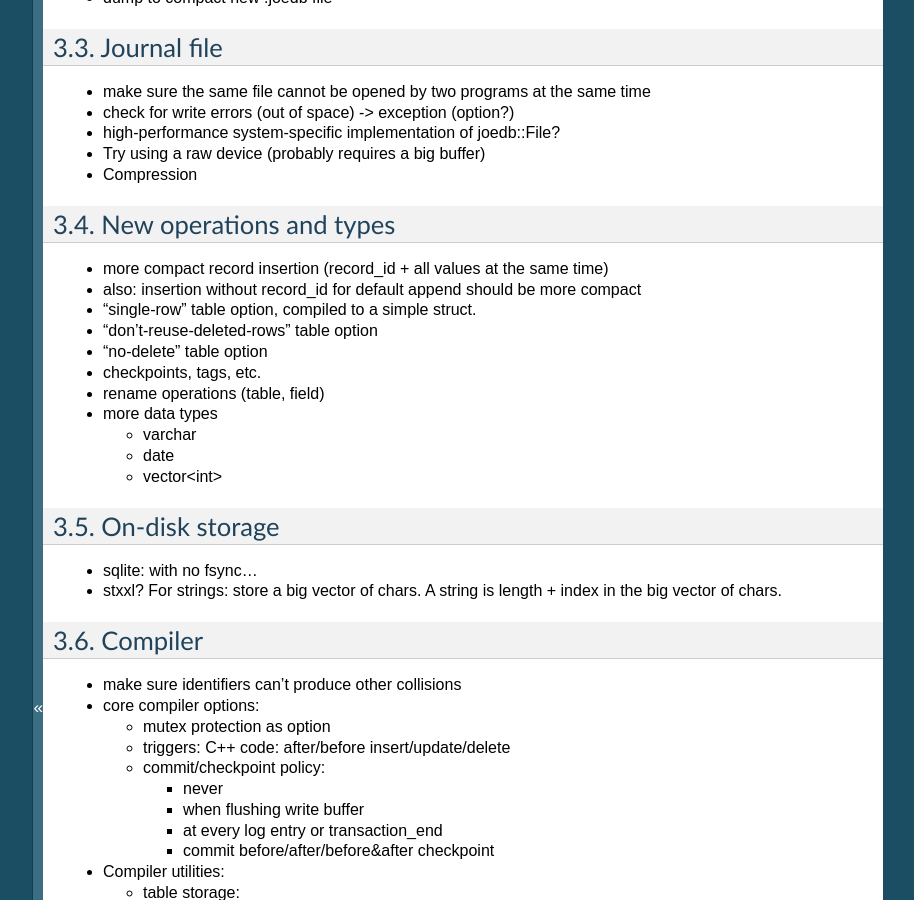
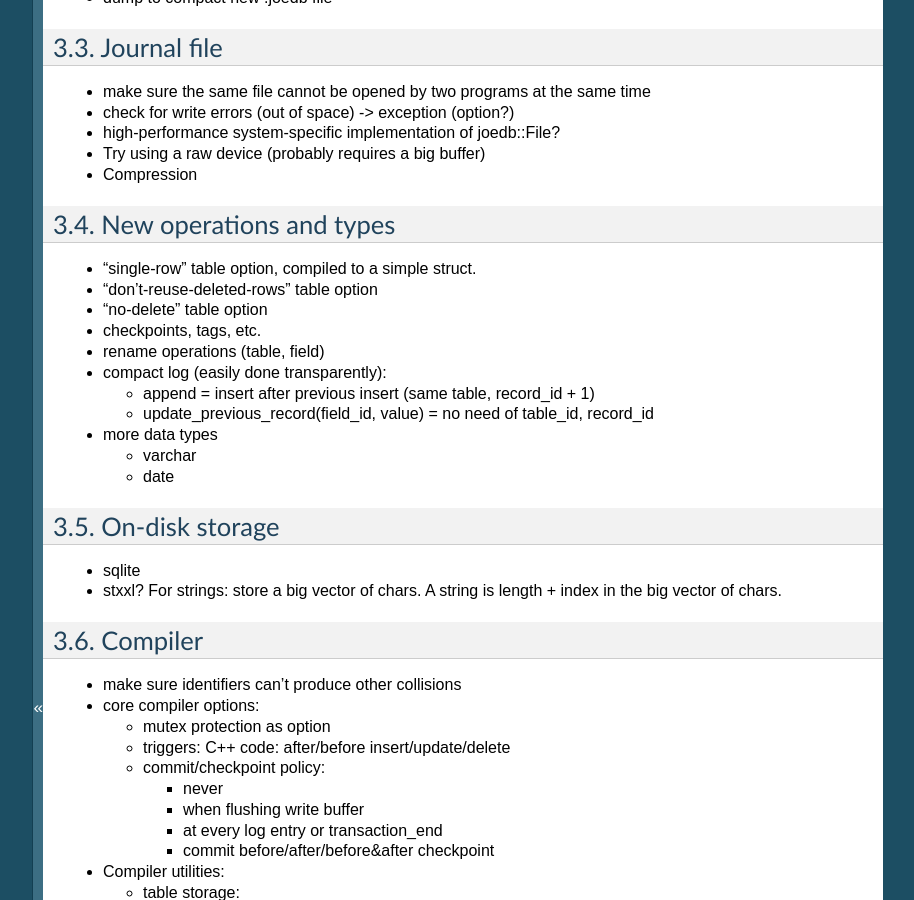
Before and after one commit to Remi-Coulom/joedb, a Sphinx documentation site: the page built from doc/source/todo.rst, in a window 1280 px wide and 900 px high, scrolled down 458 px. Shown: the whole window, without its empty margins (187-1101 px from the left). Built offline with Sphinx 7.4.7, drawn with Linux system fonts in a browser that asks for light colours; formulas are drawn with MathJax 3.

Commit message:
ideas + minor changes

```diff
--- a/doc/source/intro.rst
+++ b/doc/source/intro.rst
@@ -8,7 +8,7 @@ Context and Motivation
 
 The usual approach to writing programs with persistent data stored in a relational database consists in using SQL queries. Most database management systems provide an API that take SQL strings as parameters.
 
-The problem of using an SQL API is that the program has to produce SQL strings at run time. It has a cost in terms of performance, because the SQL string has to be generated by the program, and parsed by the database. Another problem with such SQL string manipulation is the security risk of `SQL Injection <http://en.wikipedia.org/wiki/SQL_injection>`_. Also, type and identifier errors will be detected at run time instead of compile-time, which does not fit the philosophy of statically-typed programming languages.
+The problem of using an SQL API is that the program has to produce SQL strings at run time. It has a cost in terms of performance, because the SQL string has to be generated by the program, and parsed by the database. Another problem with such SQL string manipulation is the security risk of SQL Injection. Also, type and identifier errors will be detected at run time instead of compile-time, which does not fit the philosophy of statically-typed programming languages.
 
 Some weaknesses of SQL APIs can be corrected by encapsulating the SQL string manipulations into some higher-level interfaces such as object-relational mapping systems or data-access objects. These systems improve safety by providing static typing and identifier lookup.
 
@@ -19,8 +19,6 @@ The idea of joedb is to overcome these problems by dropping SQL, and all the abs
 Joedb stores data in permanent storage with a journal. Writing a journal is necessary for crash recovery and transactions. And because the journal can contain all the data, it is not necessary to make anything else permanent. In addition to its extreme simplicity, this approach also makes it possible to annotate the history with time stamps and tags, and to re-create any past state of the database.
 
 A journal is a simple representation of the data, but, for many typical operations, it is not a convenient representation. In practice, an application that uses joedb will build in-memory or on-disk tabular structures and indexes to manipulate the data conveniently. The joedb compiler can generate some ready-made data structures for the most usual situations. But the programmer is free to control the data-management code completely, and can implement any data structure or file format that fits a particular usage pattern.
-
-In short, joedb fixes the ugliness of having to call a high-level dynamic query language from a statically-typed programming language. This approach produces programs that are simpler, cleaner, and faster.
 
 Five-Minute Tutorial
 --------------------
--- a/doc/source/todo.rst
+++ b/doc/source/todo.rst
@@ -3,7 +3,6 @@ TODO
 
 Short term
 ----------
-
 Compiler:
 
 - check matching db schema when opening file, and allow creating a new file
@@ -30,22 +29,25 @@ Journal file
 
 New operations and types
 ------------------------
-- more compact record insertion (record_id + all values at the same time)
-- also: insertion without record_id for default append should be more compact
 - "single-row" table option, compiled to a simple struct.
 - "don't-reuse-deleted-rows" table option
 - "no-delete" table option
 - checkpoints, tags, etc.
 - rename operations (table, field)
+- compact log (easily done transparently):
+
+  * append = insert after previous insert (same table, record_id + 1)
+  * update_previous_record(field_id, value) = no need of table_id, record_id
+
 - more data types
 
-  - varchar
-  - date
-  - vector<int>
+  * varchar
+  * date
 
 On-disk storage
----------------
-- sqlite: with no fsync...
+----------------
+
+- sqlite
 - stxxl? For strings: store a big vector of chars. A string is length + index in the big vector of chars.
 
 Compiler
```
Also changed, not shown: 1 other file.
